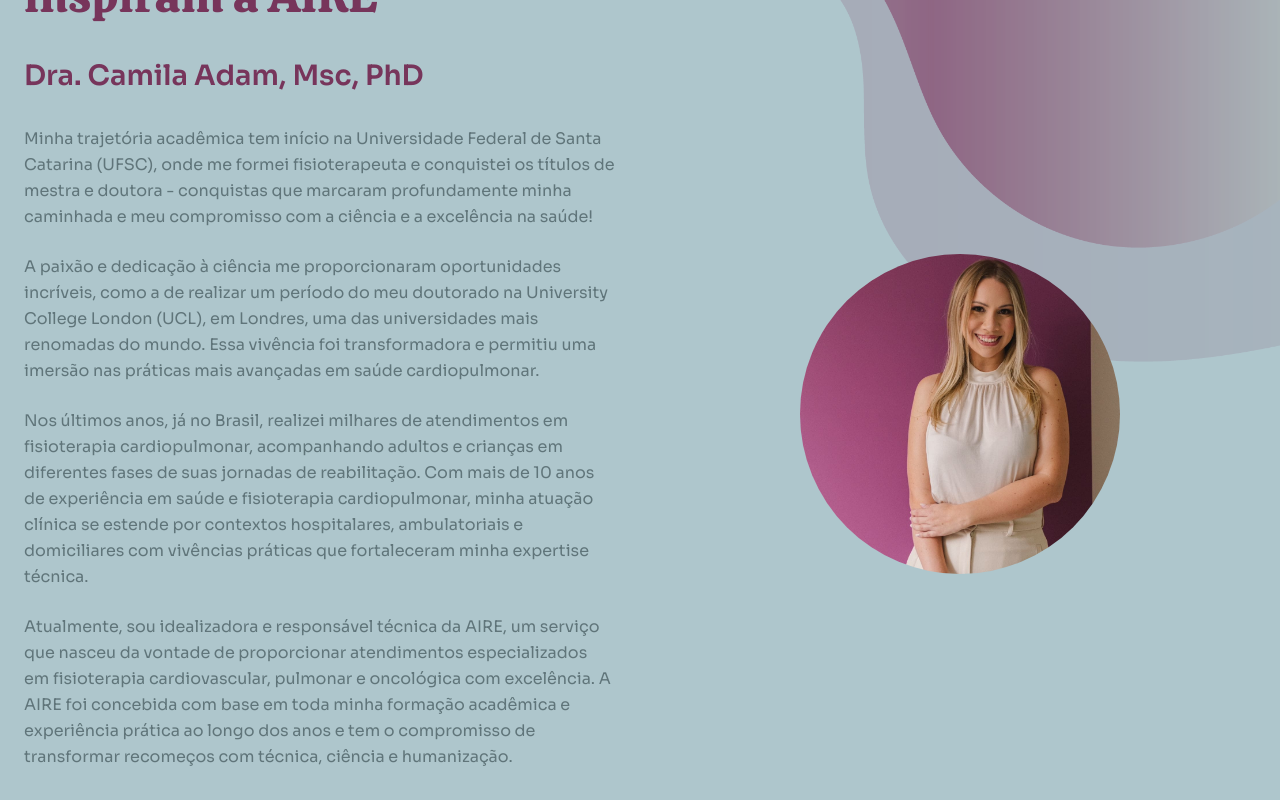
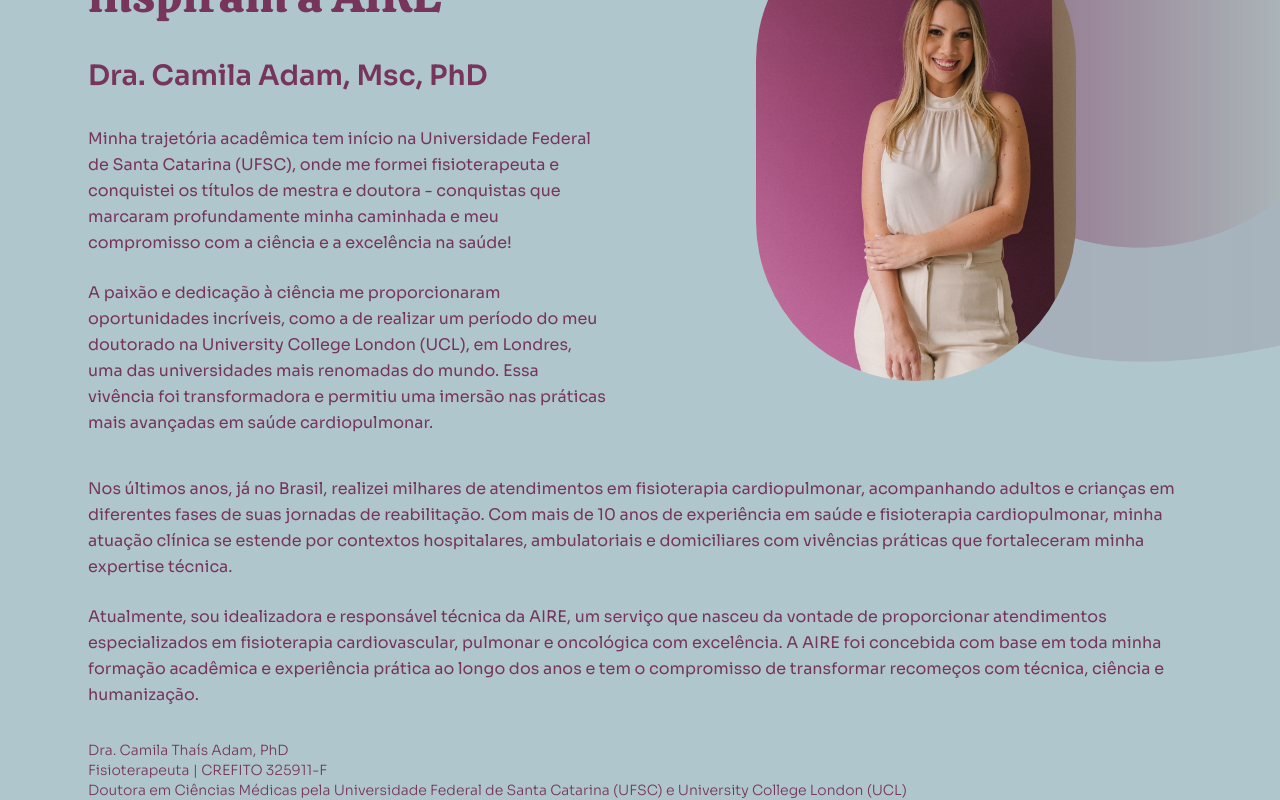
Before and after one commit to sahdibernardi/aire-website, a Next.js app: page / in a window 1280 px wide. Shown: the part 7280-8080 px from the top of the page. Built offline with nearby package versions, Linux system fonts and the light colour scheme.

Commit message:
fix: DR Section

```diff
--- a/components/sections/DoctorSection.tsx
+++ b/components/sections/DoctorSection.tsx
@@ -2,7 +2,7 @@
 
 export default function DoctorSection() {
   return (
-    <section className="bg-aire-light-blue relative overflow-hidden">
+    <section className="bg-aire-light-blue relative overflow-hidden flex-col justify-center items-center">
       {/* Grafismo de fundo */}
       <div className="absolute w-full h-full">
         <Image
@@ -14,28 +14,42 @@
         />
       </div>
 
-      <div className="py-20 px-6 container mx-auto grid lg:grid-cols-2 gap-12 items-center relative z-10">
+      <div className="py-20 flex flex-col justify-center items-center relative z-10 w-full text-aire-purple">
+        <div className="flex justify-center items-start relative z-10 w-full max-w-6xl px-6">
           {/* Lado esquerdo - Conteúdo de texto */}
-        <div className="space-y-8">
-          <h2 className="text-3xl lg:text-4xl font-bold text-aire-purple leading-tight">
+          <div className="space-y-8 w-1/2 pr-8">
+            <h2 className="text-3xl lg:text-4xl font-bold leading-tight">
               Trajetória e visão que inspiram a AIRE
             </h2>
-          <h3 className="text-xl font-semibold text-aire-purple">Dra. Camila Adam, Msc, PhD</h3>
+            <h3 className="text-xl font-semibold">Dra. Camila Adam, Msc, PhD</h3>
 
-          <div className="space-y-6 text-aire-slate">
+            <div className="space-y-6">
               <p className="leading-relaxed">
-              Minha trajetória acadêmica tem início na Universidade Federal de Santa Catarina (UFSC), onde me formei
-              fisioterapeuta e conquistei os títulos de mestra e doutora - conquistas que marcaram profundamente minha
-              caminhada e meu compromisso com a ciência e a excelência na saúde!
+              Minha trajetória acadêmica tem início na Universidade Federal de Santa Catarina (UFSC), onde me formei fisioterapeuta e conquistei os títulos de mestra e doutora - conquistas que marcaram profundamente minha caminhada e meu compromisso com a ciência e a excelência na saúde!
               </p>
 
               <p className="leading-relaxed">
-              A paixão e dedicação à ciência me proporcionaram oportunidades incríveis, como a de realizar um período
-              do meu doutorado na University College London (UCL), em Londres, uma das universidades mais renomadas do
-              mundo. Essa vivência foi transformadora e permitiu uma imersão nas práticas mais avançadas em saúde
-              cardiopulmonar.
+              A paixão e dedicação à ciência me proporcionaram oportunidades incríveis, como a de realizar um período do meu doutorado na University College London (UCL), em Londres, uma das universidades mais renomadas do mundo. Essa vivência foi transformadora e permitiu uma imersão nas práticas mais avançadas em saúde cardiopulmonar.
               </p>
+            </div>
+          </div>
 
+          {/* Lado direito */}
+          <div className="relative flex justify-center items-center w-1/2">
+            <div className="relative">
+              <div className="relative z-10 w-80 h-120">
+                <Image
+                  src="/camila.jpg"
+                  alt="Dra. Camila Adam"
+                  className="w-full h-full object-cover rounded-full"
+                  fill
+                />
+              </div>
+            </div>
+          </div>
+        </div>
+
+        <div className="mt-10 flex flex-col justify-center items-start relative z-10 w-full max-w-6xl px-6">
           <p className="leading-relaxed">
             Nos últimos anos, já no Brasil, realizei milhares de atendimentos em fisioterapia cardiopulmonar,
             acompanhando adultos e crianças em diferentes fases de suas jornadas de reabilitação. Com mais de 10
@@ -44,15 +58,15 @@
             expertise técnica.
           </p>
 
-            <p className="leading-relaxed">
+          <p className="leading-relaxed mt-6">
             Atualmente, sou idealizadora e responsável técnica da AIRE, um serviço que nasceu da vontade de
             proporcionar atendimentos especializados em fisioterapia cardiovascular, pulmonar e oncológica com
             excelência. A AIRE foi concebida com base em toda minha formação acadêmica e experiência prática ao
             longo dos anos e tem o compromisso de transformar recomeços com técnica, ciência e humanização.
           </p>
 
-            <div className="mt-8 space-y-2 text-sm">
-              <p className="font-semibold">Dra. Camila Thaís Adam, PhD</p>
+          <div className="mt-8 text-sm font-light">
+            <p>Dra. Camila Thaís Adam, PhD</p>
             <p>Fisioterapeuta | CREFITO 325911-F</p>
             <p>
               Doutora em Ciências Médicas pela Universidade Federal de Santa Catarina (UFSC) e University College
@@ -62,21 +76,6 @@
           </div>
         </div>
       </div>
-
-        {/* Lado direito - Foto com grafismo rosa vertical */}
-        <div className="relative flex justify-center">
-          <div className="relative">
-            {/* Foto da Dra. Camila */}
-            <div className="relative z-10 w-80 h-80">
-              <img
-                src="/camila.jpg"
-                alt="Dra. Camila Adam"
-                className="w-full h-full object-cover rounded-full"
-              />
-            </div>
-          </div>
-        </div>
-      </div>
     </section>
   );
 }
```
Lines whose indentation alone changed are shown as unchanged.
